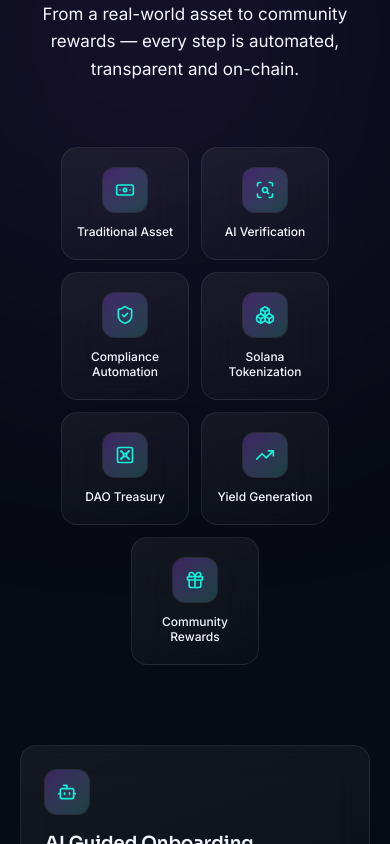
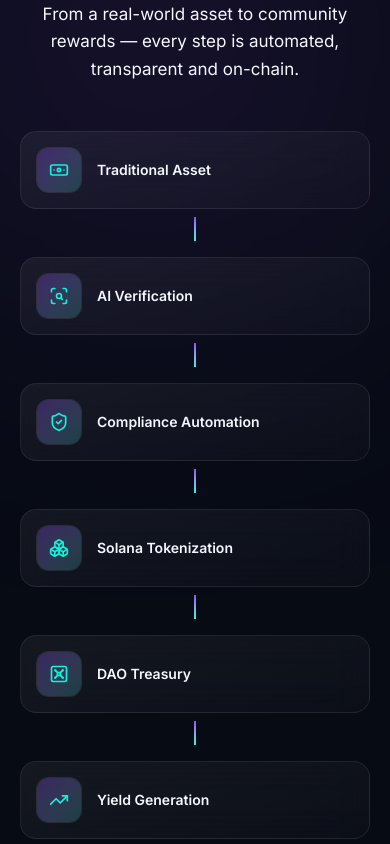
Before and after one commit to pranav-kalondia/Soltrust, a React (Vite) app: page / in a window 390 px wide. Shown: the part 5500-6344 px from the top of the page. Built offline with nearby package versions, Linux system fonts and the light colour scheme.

Commit message:
Fix scroll freeze, make landing page fully responsive, and update CTA button text

```diff
--- a/src/app/components/final-cta.tsx
+++ b/src/app/components/final-cta.tsx
@@ -50,7 +50,7 @@
               <h3 className="mb-5 text-xl font-bold tracking-tight">
                 Reserve your spot
               </h3>
-              <RegistrationForm compact cta="Reserve Your Spot" />
+              <RegistrationForm compact cta="Reserve" />
             </div>
           </div>
         </div>
--- a/src/app/components/footer.tsx
+++ b/src/app/components/footer.tsx
@@ -60,7 +60,7 @@
                 e.preventDefault();
                 if (email) setSent(true);
               }}
-              className="mt-6 flex max-w-sm items-center gap-2"
+              className="mt-6 flex w-full max-w-sm items-center gap-2"
             >
               <div className="relative flex-1">
                 <input
--- a/src/app/components/solution.tsx
+++ b/src/app/components/solution.tsx
@@ -234,8 +234,8 @@
           />
         </Reveal>
 
-        {/* Horizontal flow */}
-        <Reveal delay={100}>
+        {/* Horizontal flow (Desktop) */}
+        <Reveal delay={100} className="hidden md:block">
           <div className="mt-16 flex flex-wrap items-stretch justify-center gap-3">
             {flow.map((f, i) => (
               <div key={f.label} className="flex items-center gap-3">
@@ -246,7 +246,26 @@
                   <span className="text-xs font-medium leading-tight">{f.label}</span>
                 </div>
                 {i < flow.length - 1 && (
-                  <ChevronRight className="hidden h-5 w-5 flex-shrink-0 text-[#9945FF] sm:block" />
+                  <ChevronRight className="h-5 w-5 flex-shrink-0 text-[#9945FF]" />
+                )}
+              </div>
+            ))}
+          </div>
+        </Reveal>
+
+        {/* Vertical flow (Mobile) */}
+        <Reveal delay={100} className="block md:hidden">
+          <div className="mt-12 flex flex-col items-center gap-2">
+            {flow.map((f, i) => (
+              <div key={f.label} className="flex flex-col items-center w-full max-w-sm">
+                <div className="group flex w-full items-center gap-4 rounded-2xl sol-glass p-4 transition-all duration-500 hover:border-white/20">
+                  <div className="flex h-11 w-11 flex-shrink-0 items-center justify-center rounded-xl bg-gradient-to-br from-[#9945FF]/30 to-[#14F1D9]/20 ring-1 ring-white/10">
+                    <f.icon className="h-5 w-5 text-[#14F1D9]" />
+                  </div>
+                  <span className="text-sm font-semibold">{f.label}</span>
+                </div>
+                {i < flow.length - 1 && (
+                  <div className="my-2 h-6 w-0.5 bg-gradient-to-b from-[#9945FF] to-[#14F1D9]" />
                 )}
               </div>
             ))}
--- a/src/app/components/tokenomics.tsx
+++ b/src/app/components/tokenomics.tsx
@@ -39,7 +39,7 @@
         <div className="mt-16 grid grid-cols-1 items-center gap-12 lg:grid-cols-2">
           {/* Donut */}
           <Reveal>
-            <div className="relative mx-auto aspect-square w-full max-w-md">
+            <div className="relative mx-auto w-full max-w-md h-[320px] sm:h-[380px]">
               <ResponsiveContainer width="100%" height="100%">
                 <PieChart>
                   <Pie
```
